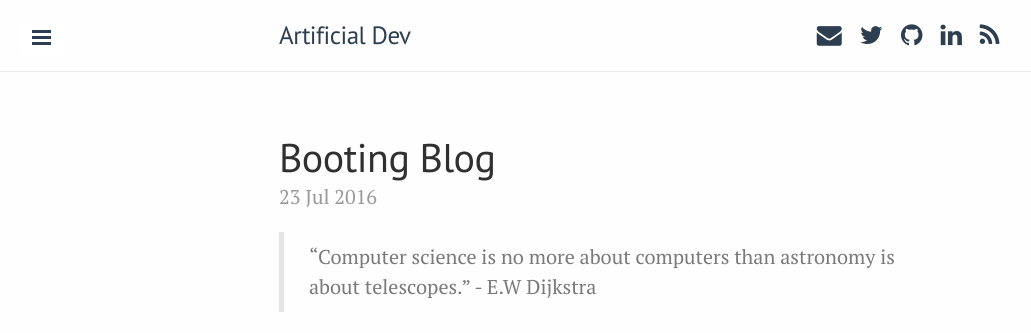
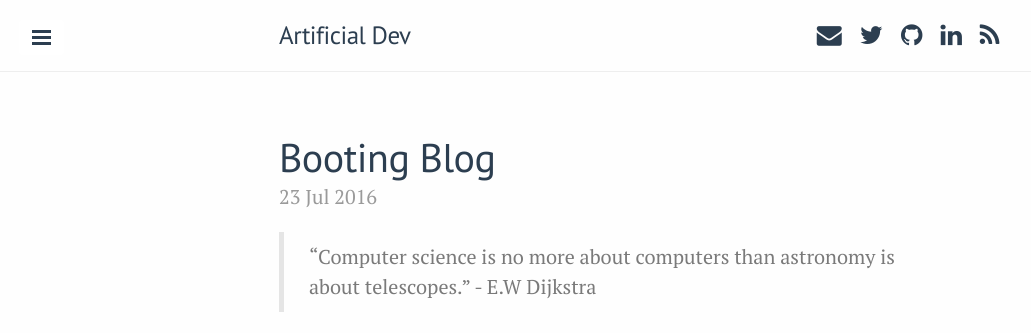
Before and after one commit to seanquinn/seanquinn.github.io, a Jekyll site: the page built from _posts/2016-07-23-booting-blog.md, in a window 1280 px wide. Shown: the top 333 px of the page, without its empty margins (1-1032 px from the left). Built offline with Jekyll 4.4.1, drawn with Linux system fonts in a browser that asks for light colours; Markdown is read by kramdown in place of the engine named in the settings.

Commit message:
Update Post title color

```diff
--- a/public/css/lanyon.css
+++ b/public/css/lanyon.css
@@ -314,7 +314,7 @@ a.sidebar-nav-item:focus {
 .page-title,
 .post-title,
 .post-title a {
-  color: #303030;
+  color: #2c3e50;
 }
 .page-title,
 .post-title {
```
